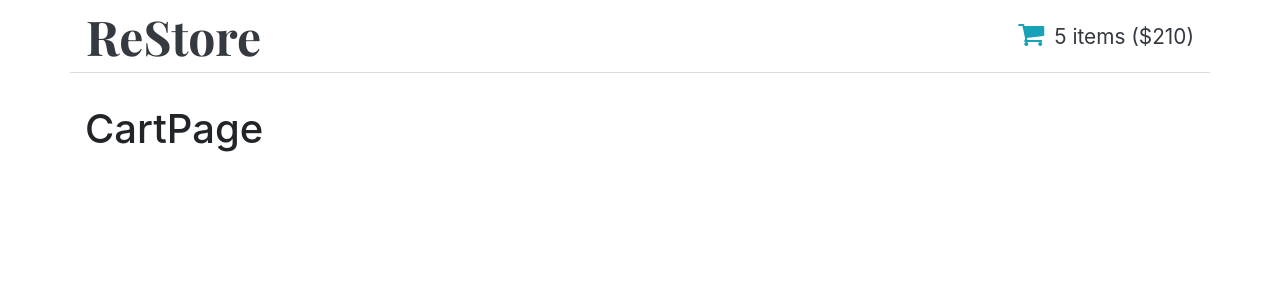
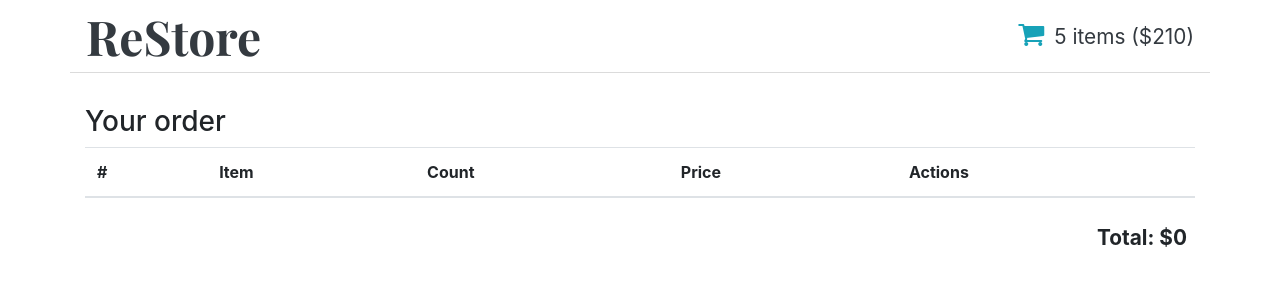
Before and after one commit to DaniilZinoviev/redux-store, a React (Create React App) app: page /cart in a window 1280 px wide. Shown: the top 300 px of the page. Built offline with nearby package versions, Linux system fonts and the light colour scheme.

Commit message:
Refactor and update the code
Refactor /pages directory.
Move CartTable to Cart page

```diff
--- a/src/components/pages/cart-page.jsx
+++ b/src/pages/cart-page.jsx
@@ -1,9 +1,10 @@
 import React from "react";
+import CartTable from '../components/cart-table/cart-table'
 
 const CartPage = () => {
   return (
     <div>
-      <h1>CartPage</h1>
+      <CartTable />
     </div>
   );
 };
--- a/src/components/pages/home-page.jsx
+++ b/src/pages/home-page.jsx
@@ -1,12 +1,10 @@
 import React from "react";
-import BookList from "../book-list/book-list";
-import CartTable from "../cart-table/cart-table";
+import BookList from "../components/book-list/book-list";
 
 const HomePage = ({ bookService }) => {
   return (
     <div>
       <BookList />
-      <CartTable />
     </div>
   );
 };
--- a/src/components/pages/not-found-page.jsx
+++ b/src/pages/not-found-page.jsx
@@ -1,5 +1,5 @@
 import React from "react";
-import { Link } from "react-router-dom/cjs/react-router-dom.min";
+import { Link } from "react-router-dom";
 
 const NotFoundPage = () => {
   return (
```
Also changed, not shown: src/components/app/app.jsx (+4 -4 lines).
